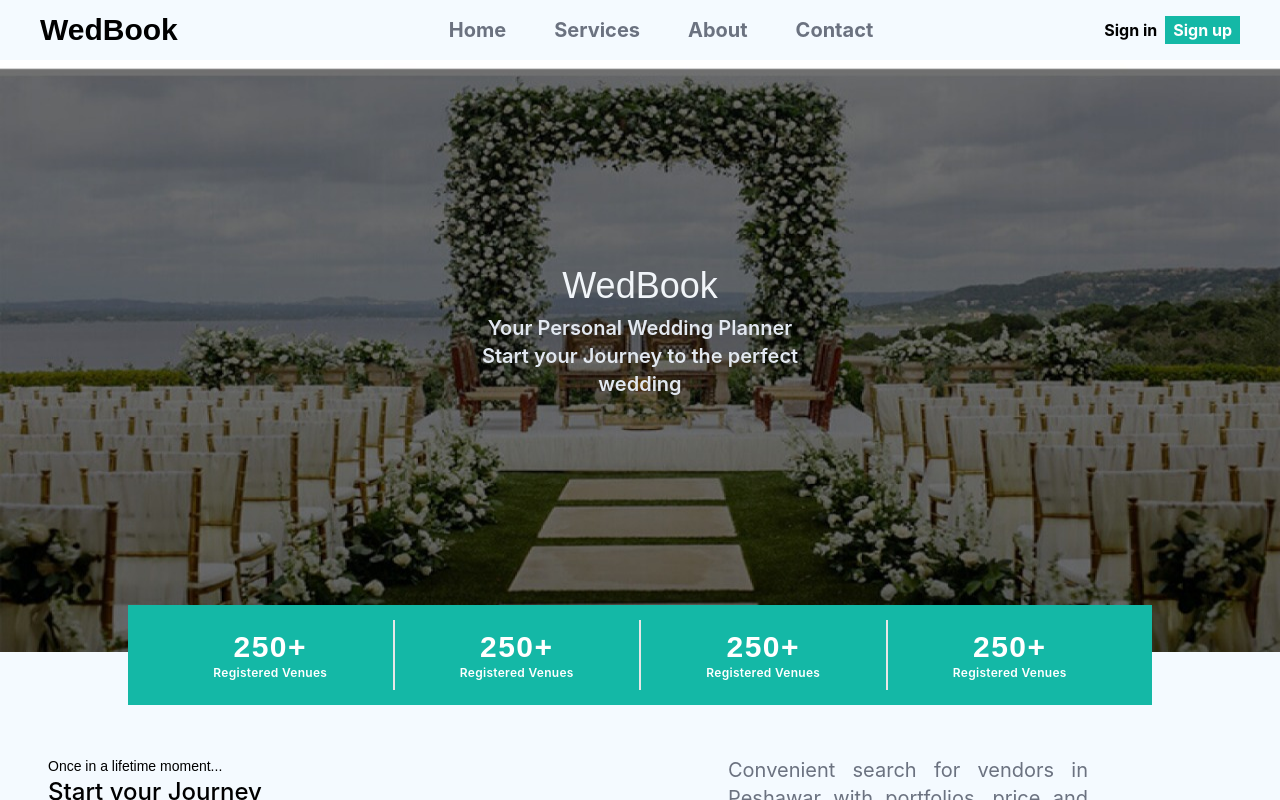
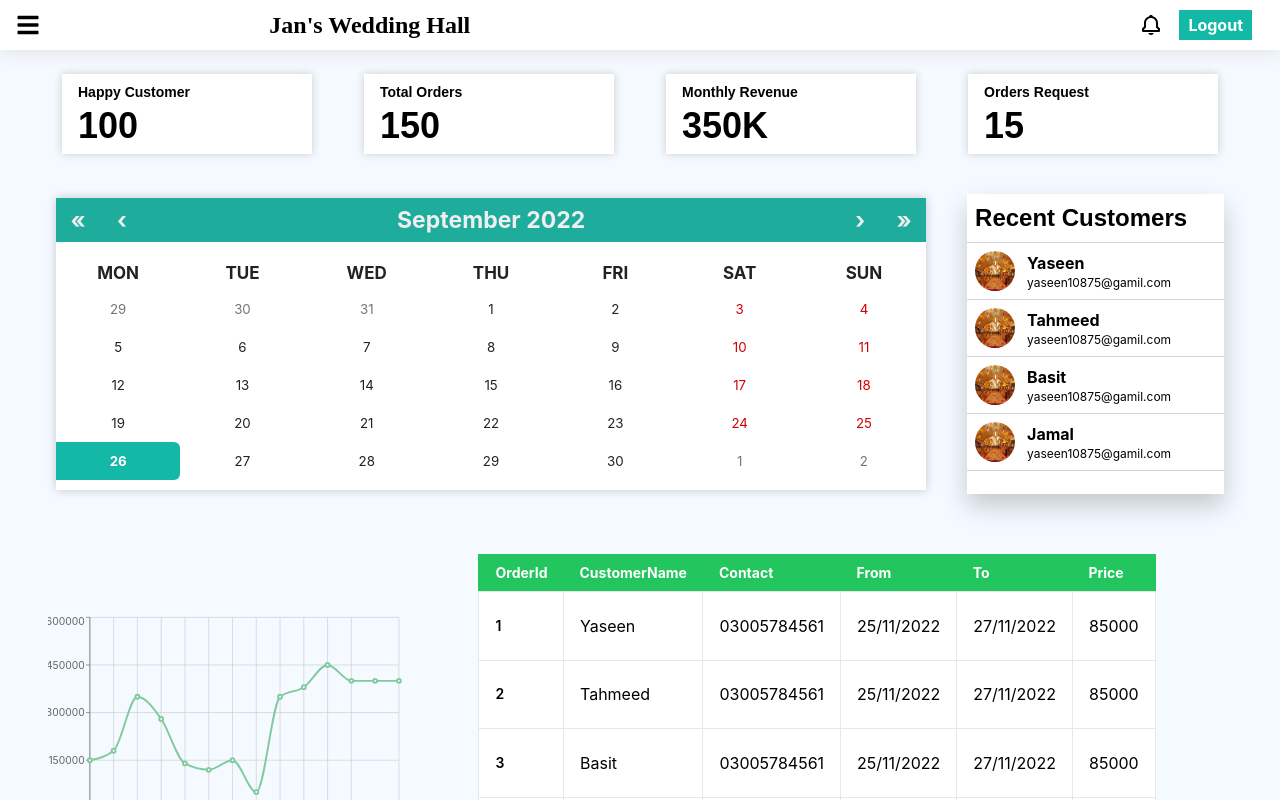
Before and after one commit to yasinafridi1/wedbook, a React (Create React App) app in the folder frontend/: page / in a window 1280 px wide. Shown: the top 800 px of the page. Built offline with nearby package versions, Linux system fonts and the light colour scheme.

Commit message:
calander cjhanges

```diff
--- a/frontend/src/App.js
+++ b/frontend/src/App.js
@@ -8,7 +8,7 @@ import CustomerRoutes from "./CustomerRoutes";
 
 // import VendorPageRouting from "./pages/VendorPageRouting";
 function App() {
-  const [user, setuser] = useState("customer");
+  const [user, setuser] = useState("vendor");
 
   return (
     <>
--- a/frontend/src/Components/Dashboard/clander.css
+++ b/frontend/src/Components/Dashboard/clander.css
@@ -42,7 +42,33 @@ abbr[title] {
   background: #f8faf8;
   color: #1ead9d;
   border-radius: 6px;
+}
 
+.react-calendar__tile--now {
+  background: #d4a71333;
+  border-radius: 6px;
+  font-weight: bold;
+  color: #d4a713;
+}
+
+.react-calendar__tile--now:enabled:hover,
+.react-calendar__tile--now:enabled:focus {
+  background: #d4a71333;
+  border-radius: 6px;
+  font-weight: bold;
+  color: #d4a713;
+}
+
+.react-calendar__tile--hasActive:enabled:hover,
+.react-calendar__tile--hasActive:enabled:focus {
+  background: #f8f8fa;
+}
+
+.react-calendar__tile--active {
+  background: #d4a713;
+  border-radius: 6px;
+  font-weight: bold;
+  color: white;
 }
 
 .react-calendar__tile--active:enabled:hover,
```
